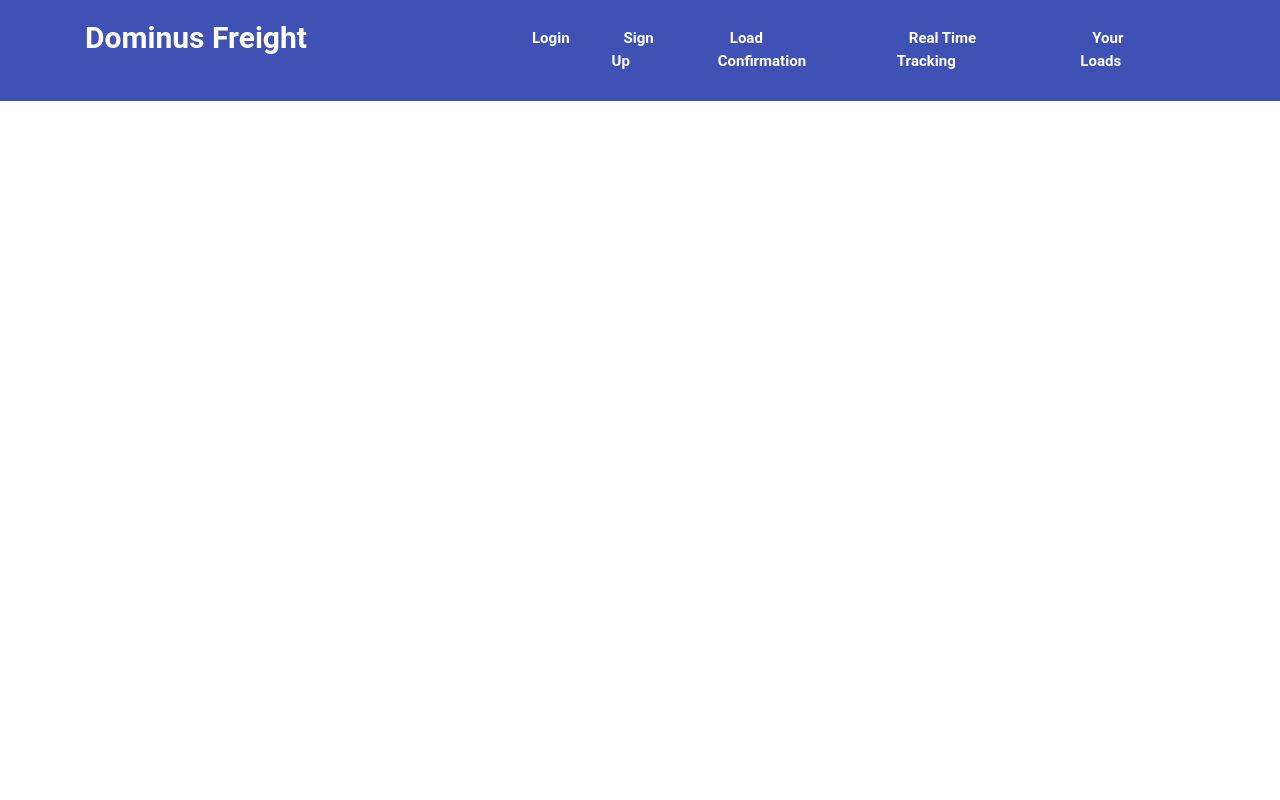
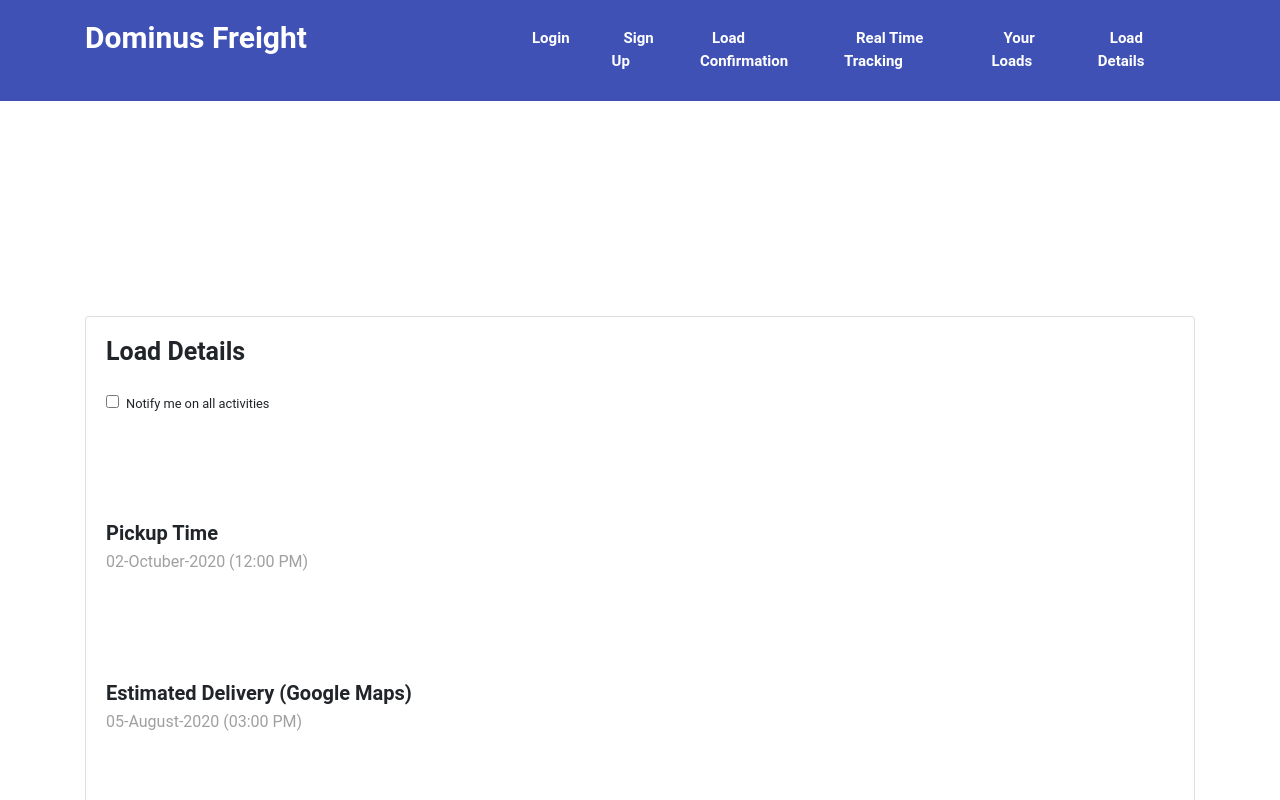
Before and after one commit to muhammadidreesshaikh/dominus-freight-app, a React (Create React App) app: page /loaddetails in a window 1280 px wide. Shown: the top 800 px of the page. Built offline with nearby package versions, Linux system fonts and the light colour scheme.

Commit message:
load details component done

```diff
--- a/src/App.js
+++ b/src/App.js
@@ -7,6 +7,7 @@ import Signup from './components/Signup';
 import LoadConfirmation from './components/LoadConfirmation';
 import RealTime from './components/RealTime';
 import YourLoads from './components/YourLoads';
+import LoadDetails from './components/LoadDetails';
 
 import {
   BrowserRouter as Router,
@@ -29,6 +30,7 @@ function App() {
               <Route exact path='/loadconfirmation' component={LoadConfirmation}></Route>
               <Route exact path='/realtime' component={RealTime}></Route>
               <Route exact path='/yourloads' component={YourLoads}></Route>
+              <Route exact path='/loaddetails' component={LoadDetails}></Route>
             </Switch>
           </div>
 
--- /dev/null
+++ b/src/assets/css/loaddetails.css
@@ -0,0 +1,26 @@
+.detail .card{
+    margin-top: 15%;
+}
+
+.detail h2{
+    font-size: 25px;
+    font-weight: bold;
+}
+
+.detail h4{
+    font-size: 20px;
+    font-weight: bold;
+    padding-top: 10%;
+}
+
+.detail p{
+    color: var(--color-gry);
+    font-size: 16px;
+    padding-top: 5px;
+}
+
+.detail img{
+    width: 100%;
+    height: auto;
+    margin-top: 5%;
+}
--- /dev/null
+++ b/src/components/LoadDetails.js
@@ -0,0 +1,64 @@
+import React from 'react';
+import '../assets/css/loaddetails.css';
+import { Link } from 'react-router-dom';
+
+import map from '../assets/img/map.png'
+
+class LoadDetails extends React.Component {
+
+    constructor(props) {
+        super(props);
+
+        this.state = {
+            data: [],
+            loading: false
+        };
+    }
+
+    componentDidMount() {
+        console.log("LoadDetails");
+
+        this.setState({
+            loading: true
+        });
+    }
+
+    render() {
+        return(
+            // trucking company
+            <section>
+                <div className="detail py-5">
+                    <div className="container">
+                        <div className="row justify-content-center">
+
+                            <div className="col-12">
+                                <div className="card">
+                                    <div className="card-body">
+
+                                        <h2>Load Details</h2>
+
+                                        <div class="form-check pt-4">
+                                            <input type="checkbox" class="form-check-input" />
+                                            <label class="form-check-label"><small>Notify me on all activities</small></label>
+                                        </div>
+
+                                        <h4>Pickup Time</h4>
+                                        <p>02-Octuber-2020  (12:00 PM)</p>
+
+                                        <h4>Estimated Delivery (Google Maps)</h4>
+                                        <p>05-August-2020  (03:00 PM)</p>
+
+                                        <h4>Live Tracking</h4>
+                                        <img src={map} />
+                                    </div>
+                                </div>
+                            </div>
+
+                        </div>
+                    </div>
+                </div>
+            </section>
+        );
+    }
+}
+export default LoadDetails;
--- a/src/layout/Header.js
+++ b/src/layout/Header.js
@@ -40,6 +40,7 @@ function Header() {
                                     <li><Link to="/loadconfirmation">Load Confirmation</Link></li>
                                     <li><Link to="/realtime">Real Time Tracking</Link></li>
                                     <li><Link to="/yourloads">Your Loads</Link></li>
+                                    <li><Link to="/loaddetails">Load Details</Link></li>
                                  </ul>
                             </div>
                         </div>
@@ -53,6 +54,7 @@ function Header() {
                     <Link to="/loadconfirmation" onClick={() => setMenuToggle(!menuToggle)}>Load Confirmation</Link>
                     <Link to="/realtime" onClick={() => setMenuToggle(!menuToggle)}>Real Time Tracking</Link>
                     <Link to="/yourloads" onClick={() => setMenuToggle(!menuToggle)}>Your Loads</Link>
+                    <Link to="/loaddetails" onClick={() => setMenuToggle(!menuToggle)}>Load Details</Link>
                 </div>
 
             </div>
```
Also changed, not shown: src/assets/img/map.png (added).
